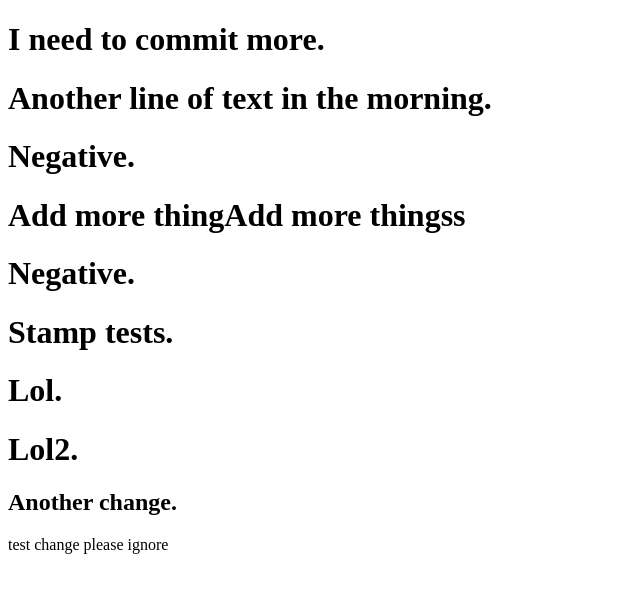
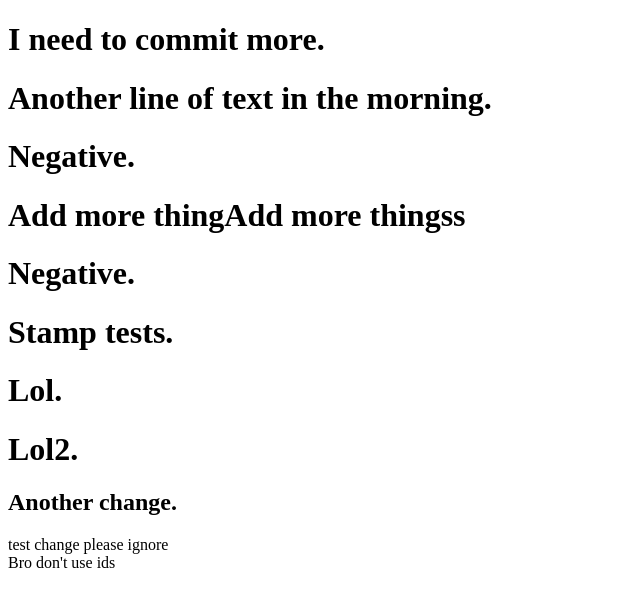
Before and after one commit to jeffreythewang/superprod, a plain HTML site: page index.html in a window 1280 px wide. Shown: the whole page, without its empty margins (0-640 px from the left). Drawn offline with Linux system fonts and the light colour scheme.

Commit message:
this one is for akshay

```diff
--- a/index.html
+++ b/index.html
@@ -11,5 +11,6 @@
     <h1>Lol2.</h1>
     <h2>Another change.</h2>
     <div id="test"> test change please ignore </div>
+    <div class="test">Bro don't use ids</div>
 </body>
 </html>
```
